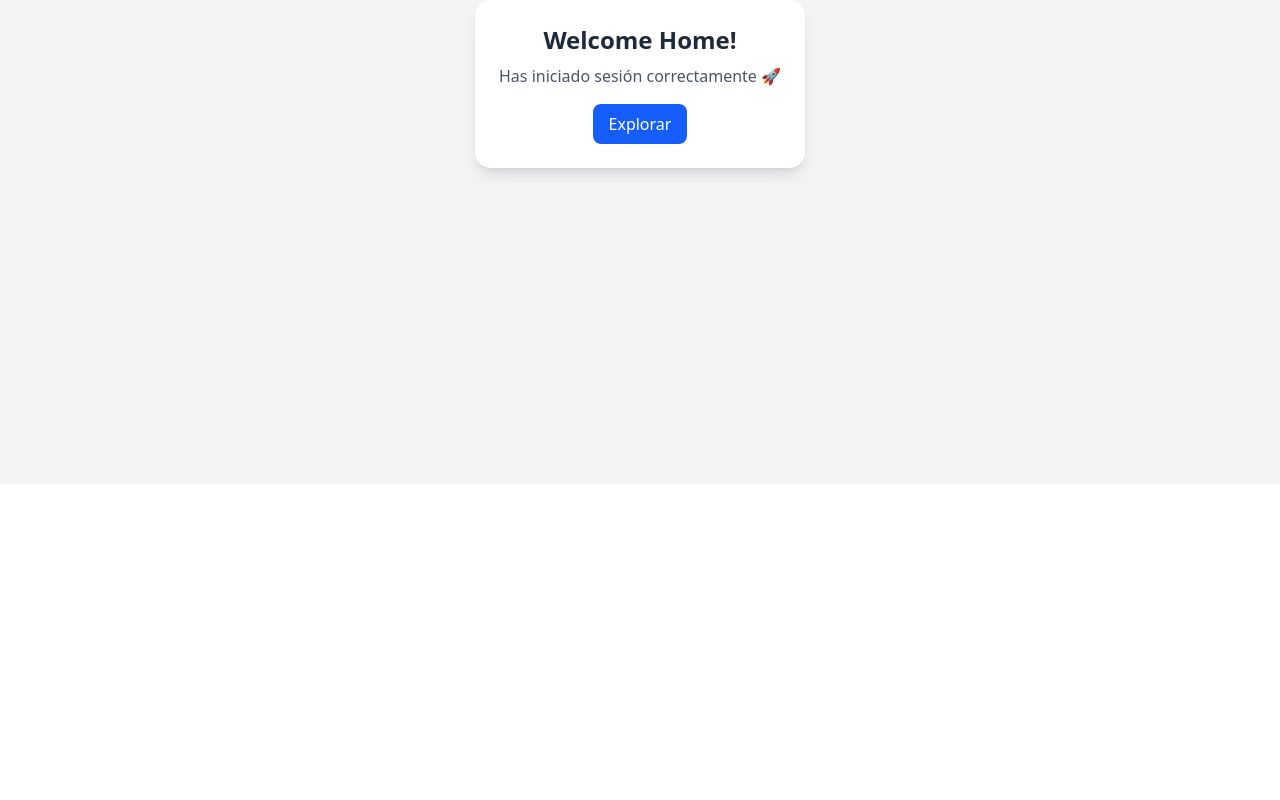
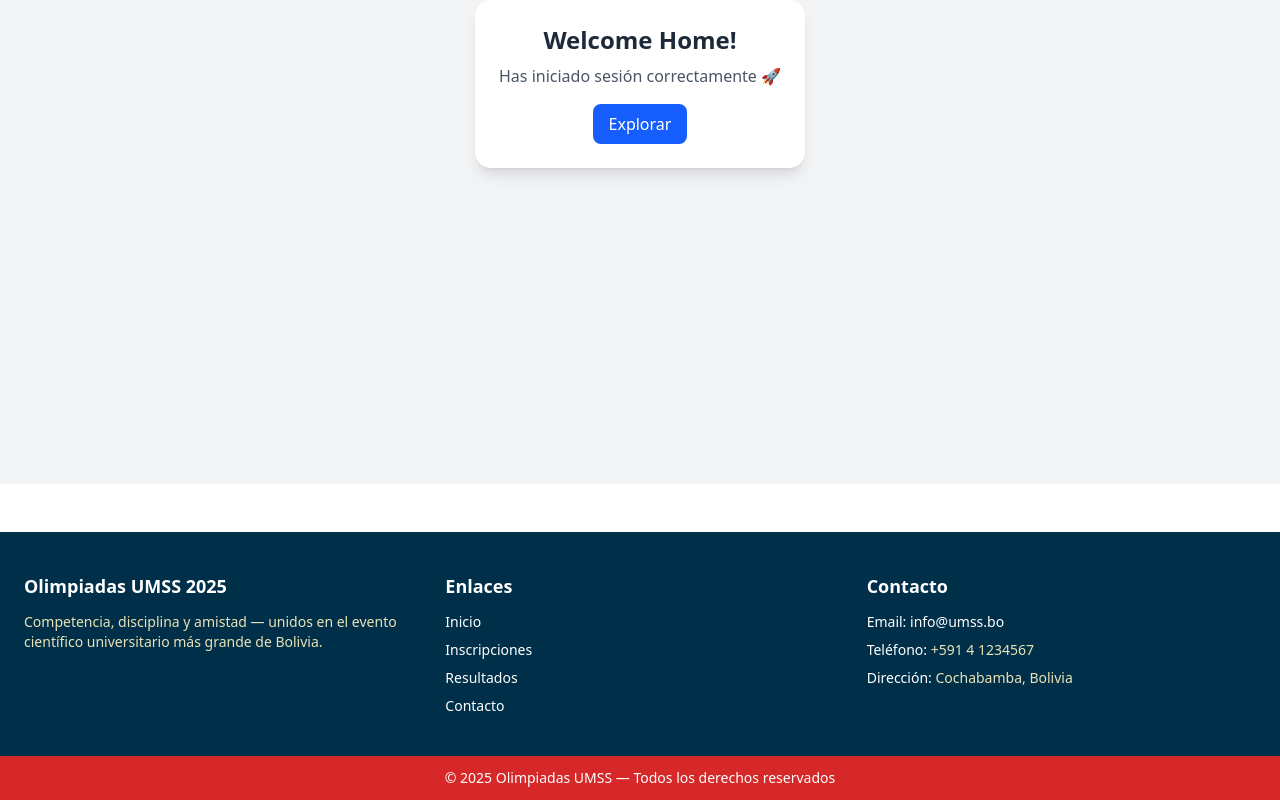
Before and after one commit to pixelenginners-a11y/OHSANSI-Registro-de-evaluaciones-de-olimpiadas, a React (Vite) app in the folder frontend/: page / in a window 1280 px wide. Shown: the part 357-1157 px from the top of the page. Before the commit the page ends 841 px from the top, so only its background shows below. Built offline with nearby package versions, Linux system fonts and the light colour scheme.

Commit message:
style(frontend): creacioon del footer

```diff
--- /dev/null
+++ b/frontend/src/components/Footer.tsx
@@ -0,0 +1,49 @@
+export default function Footer() {
+  return (
+    <footer className="bg-[#003049] text-white mt-12">
+      <div className="max-w-7xl mx-auto px-4 sm:px-6 py-10 grid grid-cols-1 md:grid-cols-3 gap-8">
+
+        <div>
+          <h2 className="font-bold text-lg mb-3">Olimpiadas UMSS 2025</h2>
+          <p className="text-sm text-[#EAE2B7]">
+            Competencia, disciplina y amistad — unidos en el evento científico universitario más grande de Bolivia.
+          </p>
+        </div>
+
+        <div>
+          <h2 className="font-bold text-lg mb-3">Enlaces</h2>
+          <ul className="space-y-2 text-sm">
+            <li><a href="#" className="hover:text-[#F77F00]">Inicio</a></li>
+            <li><a href="#" className="hover:text-[#F77F00]">Inscripciones</a></li>
+            <li><a href="#" className="hover:text-[#F77F00]">Resultados</a></li>
+            <li><a href="#" className="hover:text-[#F77F00]">Contacto</a></li>
+          </ul>
+        </div>
+
+        <div>
+          <h2 className="font-bold text-lg mb-3">Contacto</h2>
+          <ul className="space-y-2 text-sm">
+            <li>
+              Email:{" "}
+              <a href="mailto:info@umss.bo" className="hover:text-[#F77F00]">
+                info@umss.bo
+              </a>
+            </li>
+            <li>
+              Teléfono:{" "}
+              <span className="text-[#EAE2B7]">+591 4 1234567</span>
+            </li>
+            <li>
+              Dirección:{" "}
+              <span className="text-[#EAE2B7]">Cochabamba, Bolivia</span>
+            </li>
+          </ul>
+        </div>
+      </div>
+
+      <div className="bg-[#D62828] text-center py-3 text-sm">
+        © 2025 Olimpiadas UMSS — Todos los derechos reservados
+      </div>
+    </footer>
+  );
+}
--- a/frontend/src/routes/__root.tsx
+++ b/frontend/src/routes/__root.tsx
@@ -1,5 +1,6 @@
 import { createRootRoute, Link, Outlet } from '@tanstack/react-router'
 import { TanStackRouterDevtools } from '@tanstack/react-router-devtools'
+import Footer from '../components/Footer'
 
 const RootLayout = () => (
   <>
@@ -13,6 +14,7 @@ const RootLayout = () => (
     </div>
     <hr />
     <Outlet />
+    <Footer />
     <TanStackRouterDevtools />
   </>
 )
```
